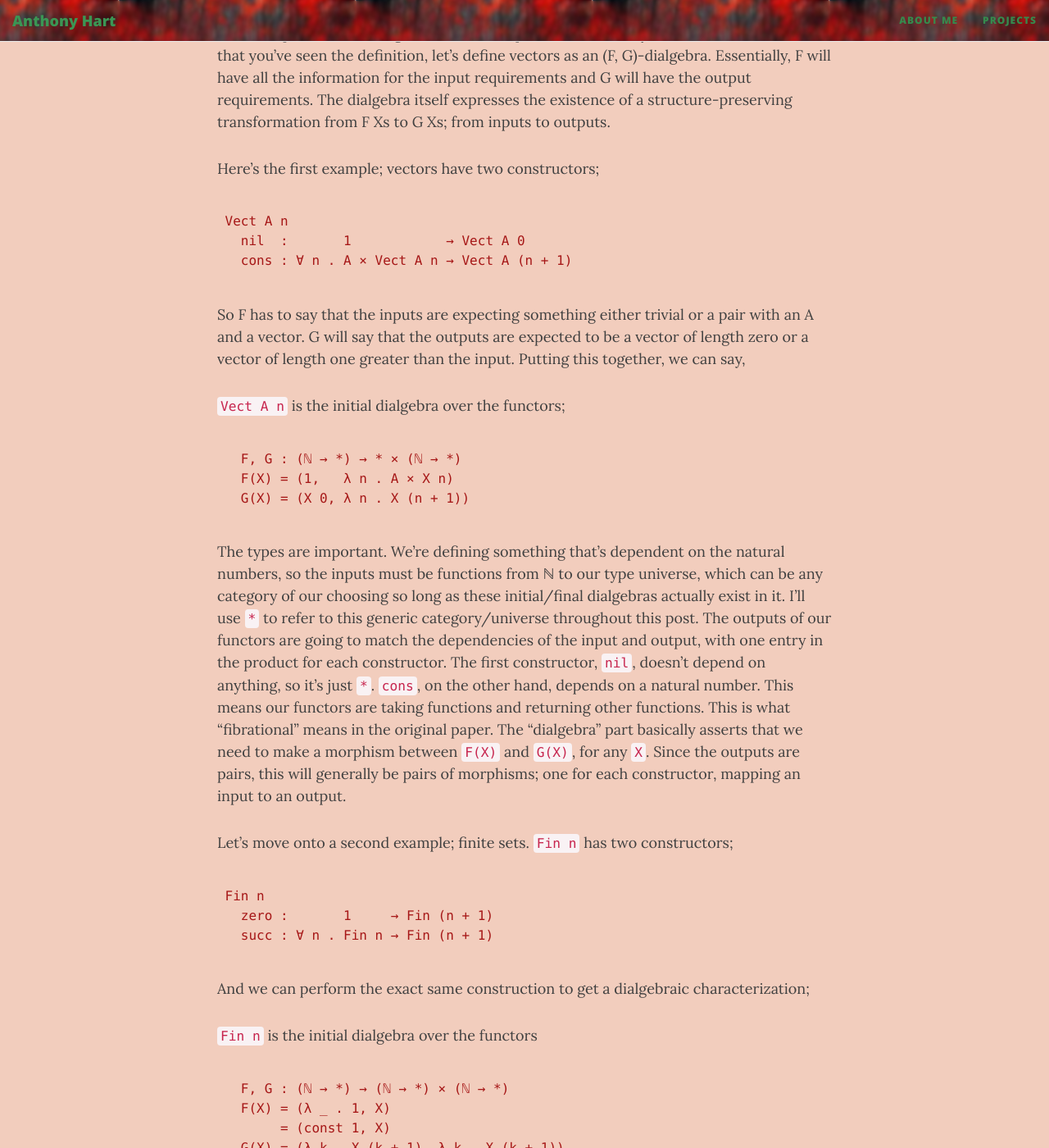
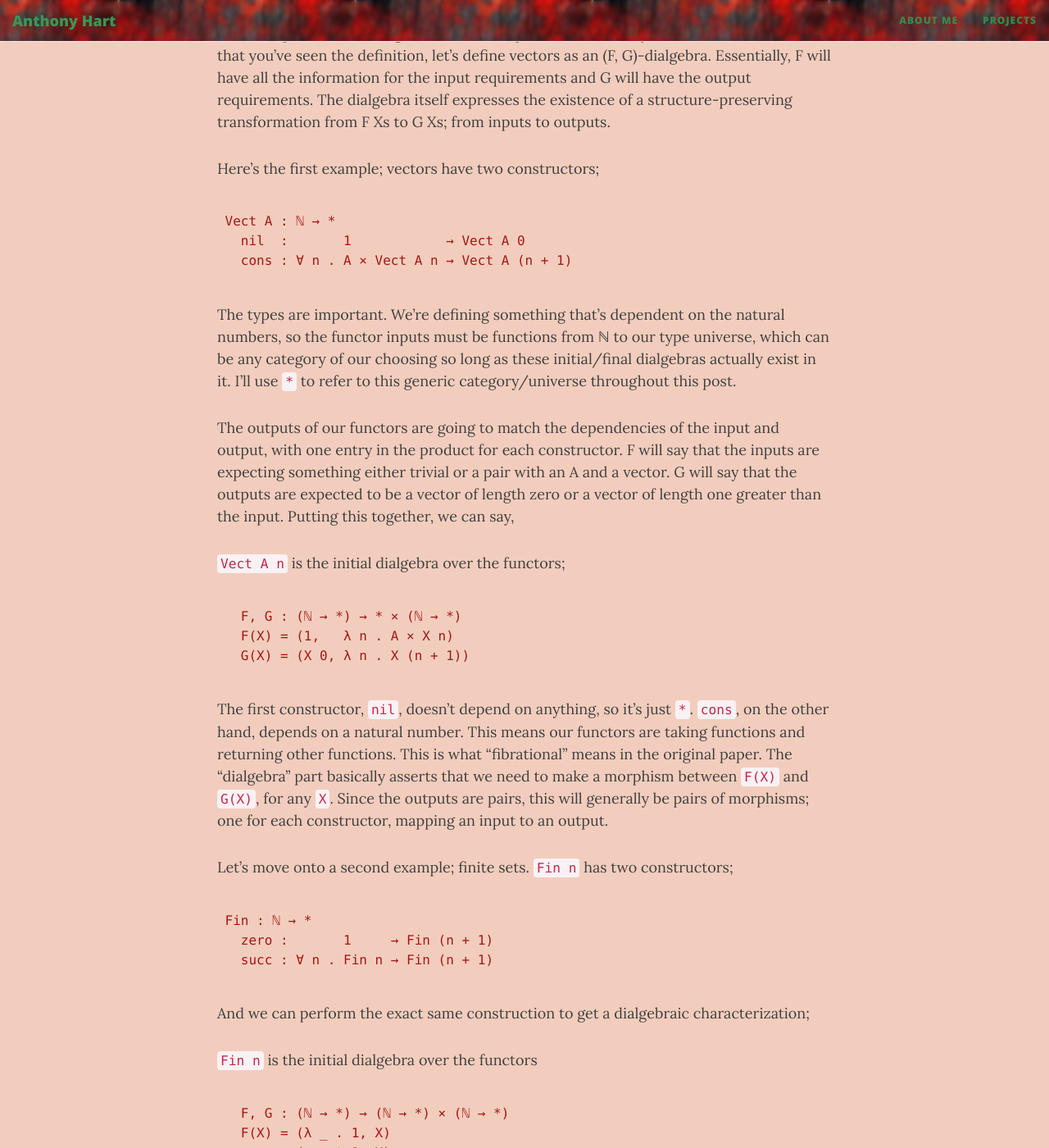
Before and after one commit to AHartNtkn/AHartNtkn.github.io, a Jekyll site: the page built from _posts/2020-08-31-Datatypes-as-Dialgebras.md, in a window 1280 px wide and 1400 px high, scrolled down 599 px. Shown: the whole window at 82% size. Built offline with Jekyll 4.4.1, drawn with Linux system fonts in a browser that asks for light colours; nearby versions of some CDN libraries; some of the changed lines change nothing that is shown; some of the changed text lies outside the part shown.

Commit message:
Reorganize and add some type annotations to make some things clearer.

````diff
--- a/_posts/2020-08-31-Datatypes-as-Dialgebras.md
+++ b/_posts/2020-08-31-Datatypes-as-Dialgebras.md
@@ -7,12 +7,14 @@
 Here's the first example; vectors have two constructors;
 
 ```
-Vect A n
+Vect A : ℕ → *
   nil  :       1            → Vect A 0
   cons : ∀ n . A × Vect A n → Vect A (n + 1)
 ```
 
-So F has to say that the inputs are expecting something either trivial or a pair with an A and a vector. G will say that the outputs are expected to be a vector of length zero or a vector of length one greater than the input. Putting this together, we can say,
+The types are important. We're defining something that's dependent on the natural numbers, so the functor inputs must be functions from ℕ to our type universe, which can be any category of our choosing so long as these initial/final dialgebras actually exist in it. I'll use `*` to refer to this generic category/universe throughout this post.
+
+The outputs of our functors are going to match the dependencies of the input and output, with one entry in the product for each constructor. F will say that the inputs are expecting something either trivial or a pair with an A and a vector. G will say that the outputs are expected to be a vector of length zero or a vector of length one greater than the input. Putting this together, we can say,
 
 `Vect A n` is the initial dialgebra over the functors;
 ```
@@ -21,11 +23,11 @@
   G(X) = (X 0, λ n . X (n + 1))
 ```
 
-The types are important. We're defining something that's dependent on the natural numbers, so the inputs must be functions from ℕ to our type universe, which can be any category of our choosing so long as these initial/final dialgebras actually exist in it. I'll use `*` to refer to this generic category/universe throughout this post. The outputs of our functors are going to match the dependencies of the input and output, with one entry in the product for each constructor. The first constructor, `nil`, doesn't depend on anything, so it's just `*`. `cons`, on the other hand, depends on a natural number. This means our functors are taking functions and returning other functions. This is what "fibrational" means in the original paper. The "dialgebra" part basically asserts that we need to make a morphism between `F(X)` and `G(X)`, for any `X`. Since the outputs are pairs, this will generally be pairs of morphisms; one for each constructor, mapping an input to an output.
+The first constructor, `nil`, doesn't depend on anything, so it's just `*`. `cons`, on the other hand, depends on a natural number. This means our functors are taking functions and returning other functions. This is what "fibrational" means in the original paper. The "dialgebra" part basically asserts that we need to make a morphism between `F(X)` and `G(X)`, for any `X`. Since the outputs are pairs, this will generally be pairs of morphisms; one for each constructor, mapping an input to an output.
 
 Let's move onto a second example; finite sets. `Fin n` has two constructors;
 ```
-Fin n
+Fin : ℕ → *
   zero :       1     → Fin (n + 1)
   succ : ∀ n . Fin n → Fin (n + 1)
 ```
@@ -55,7 +57,7 @@
 
 It's worth looking at a trivial case. We have the type of natural numbers
 ```
-ℕ
+ℕ : *
   zero : 1 → ℕ
   succ : ℕ → ℕ
 ```
@@ -93,7 +95,7 @@
 
 Another example; partial streams over A of length n : ℕ∞ are defined as
 ```
-PStr A n
+PStr A : ℕ∞ → *
   hd : PStr A (succ n) → A
   tl : PStr A (succ n) → PStr A n
 ```
````
